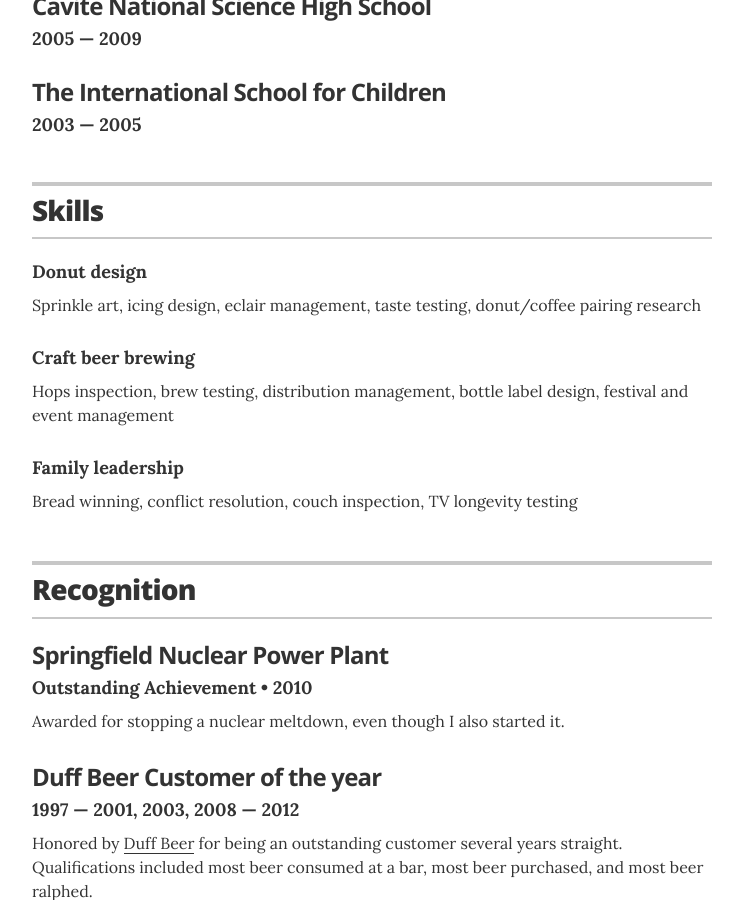
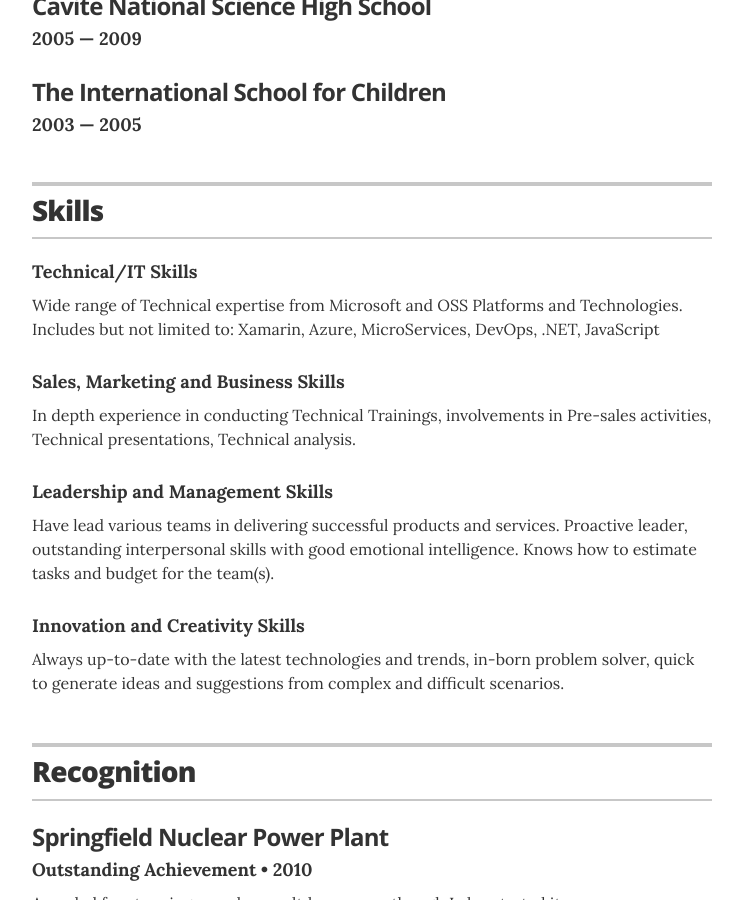
Before and after one commit to mjtpena/myresume, a Jekyll site: the page built from index.html, in a window 1280 px wide and 900 px high, scrolled down 1857 px. Shown: the whole window, without its empty margins (268-1011 px from the left). Built offline with Jekyll 4.4.1, drawn with Linux system fonts in a browser that asks for light colours.

Commit message:
Added Skills.

```diff
--- a/_layouts/resume.html
+++ b/_layouts/resume.html
@@ -141,18 +141,23 @@
             </header>
 
             <div class="resume-item">
-                <h4 class="resume-item-details">Donut design</h4>
-                <p class="resume-item-copy">Sprinkle art, icing design, eclair management, taste testing, donut/coffee pairing research</p>
+                <h4 class="resume-item-details">Technical/IT Skills</h4>
+                <p class="resume-item-copy">Wide range of Technical expertise from Microsoft and OSS Platforms and Technologies. Includes but not limited to: Xamarin, Azure, MicroServices, DevOps, .NET, JavaScript</p>
             </div>
 
             <div class="resume-item">
-                <h4 class="resume-item-details">Craft beer brewing</h4>
-                <p class="resume-item-copy">Hops inspection, brew testing, distribution management, bottle label design, festival and event management</p>
+                <h4 class="resume-item-details">Sales, Marketing and Business Skills</h4>
+                <p class="resume-item-copy">In depth experience in conducting Technical Trainings, involvements in Pre-sales activities, Technical presentations, Technical analysis.</p>
             </div>
 
             <div class="resume-item">
-                <h4 class="resume-item-details">Family leadership</h4>
-                <p class="resume-item-copy">Bread winning, conflict resolution, couch inspection, TV longevity testing</p>
+                <h4 class="resume-item-details">Leadership and Management Skills</h4>
+                <p class="resume-item-copy">Have lead various teams in delivering successful products and services. Proactive leader, outstanding interpersonal skills with good emotional intelligence. Knows how to estimate tasks and budget for the team(s).</p>
+            </div>
+
+            <div class="resume-item">
+                <h4 class="resume-item-details">Innovation and Creativity Skills</h4>
+                <p class="resume-item-copy">Always up-to-date with the latest technologies and trends, in-born problem solver, quick to generate ideas and suggestions from complex and difficult scenarios.</p>
             </div>
 
         </section>
```
